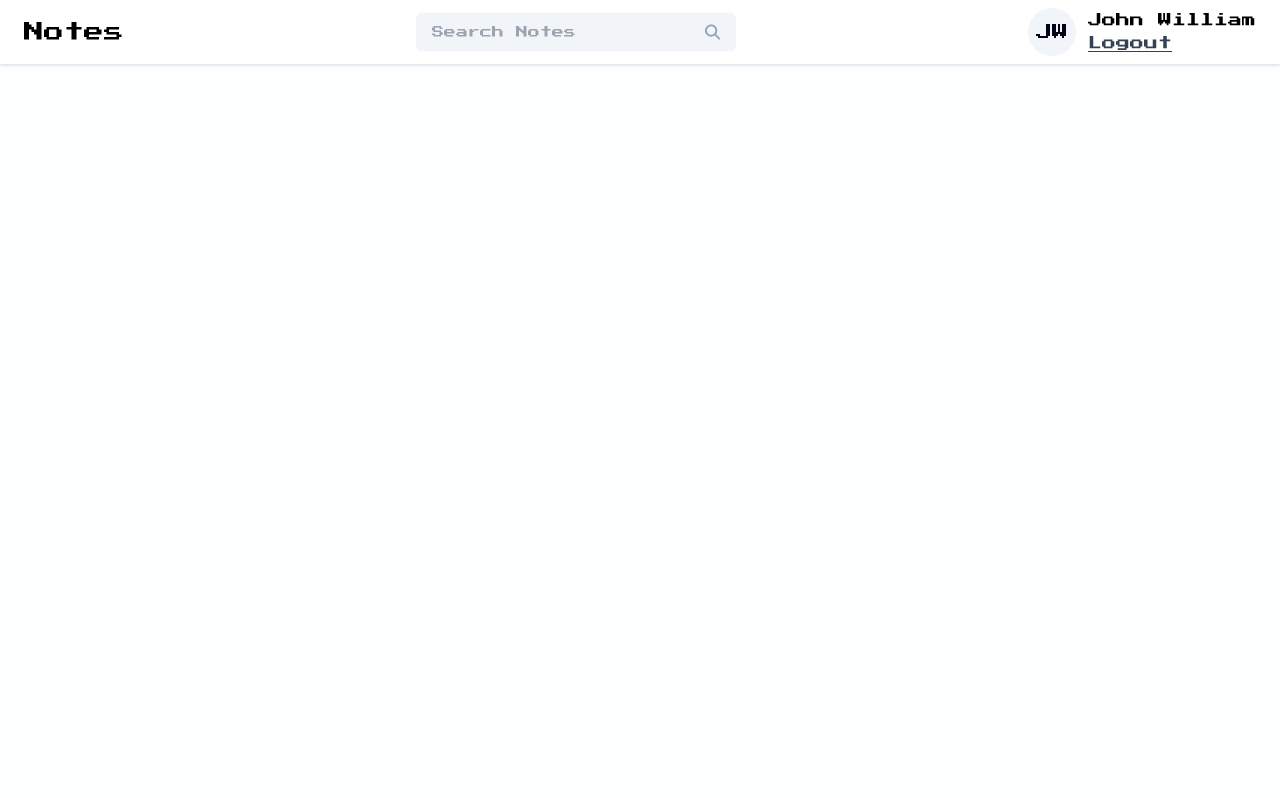
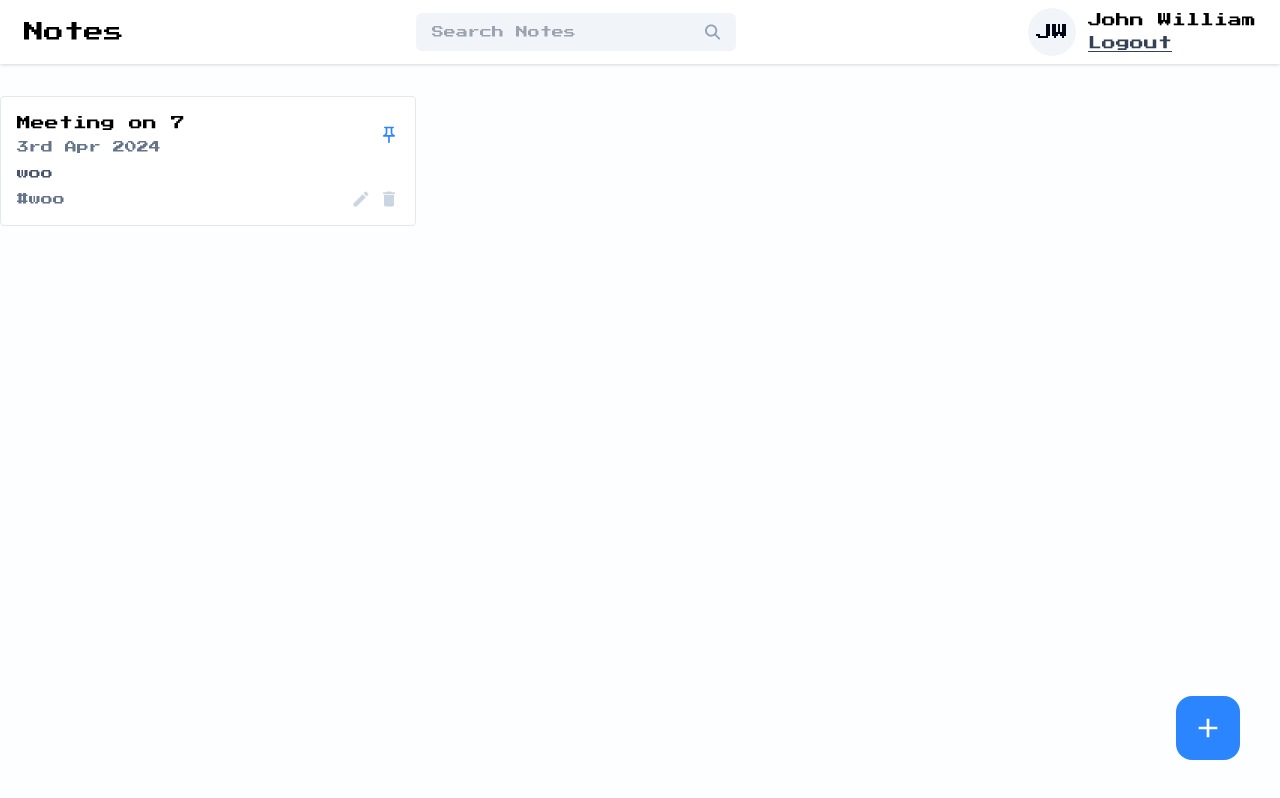
Before and after one commit to MegaClinton/noteTaker, a React (Vite) app in the folder frontend/notes-app/: page /dashboard in a window 1280 px wide. Built offline with nearby package versions, Linux system fonts and the light colour scheme.

Commit message:
finish frontend

```diff
--- a/frontend/notes-app/package.json
+++ b/frontend/notes-app/package.json
@@ -13,6 +13,7 @@
     "react": "^18.3.1",
     "react-dom": "^18.3.1",
     "react-icons": "^5.3.0",
+    "react-modal": "^3.16.1",
     "react-router-dom": "^6.27.0"
   },
   "devDependencies": {
--- /dev/null
+++ b/frontend/notes-app/src/components/Cards/NoteCard.jsx
@@ -0,0 +1,38 @@
+import React from 'react';
+import { MdOutlinePushPin } from 'react-icons/md';
+import { MdCreate, MdDelete} from 'react-icons/md'
+
+const NoteCard = ({title, date, content, tags, isPinned, onEdit, onDelete, onPinNote}) => {
+  return (
+    <div className="border rounded p-4 bg-white hover:shadow-xl transition-all ease-in-out">
+        <div className="flex items-center justify-between">
+            <div>
+                <h6 className="text-sm fond-medium">{title}</h6>
+                <span className="text-xs text-slate-500">{date}</span>
+
+            </div>
+
+            <MdOutlinePushPin className={`icon-btn ${isPinned ? 'text-primary' : 'text-slate-300'}`} onClick={onPinNote} />
+        </div>
+
+        <p className="text-xs text-slate-600 mt-2">{content?.slice(0, 60)}</p>
+
+        <div className="flex items-center justify-between mt-2">
+          <div className="text-xs text-slate-500">{tags}</div>
+
+          <div className="flex items-center gap-2">
+            <MdCreate
+              className="icon-btn hover:text-green-600"
+              onClick={onEdit}
+            />
+            <MdDelete
+              className="icon-btn hover:text-red-500"
+              onClick={onDelete}
+            />
+          </div>
+        </div>
+    </div>
+  )
+}
+
+export default NoteCard;
--- /dev/null
+++ b/frontend/notes-app/src/components/Input/TagInput.jsx
@@ -0,0 +1,68 @@
+import React, {useState} from 'react'
+import {MdAdd, MdClose} from 'react-icons/md'
+
+const TagInput = ({tags, setTags}) => {
+
+    const [inputValue, setInputValue] = useState("");
+
+    const handleInputChange =(e) => {
+        setInputValue(e.target.value);
+    };
+
+    const addNewTag = () => {
+        if (inputValue.trim() !== ""){
+            setTags([...tags, inputValue.trim()]);
+            setInputValue("");
+        }
+    };
+
+    const handleKeyDown = (e) => {
+        if (e.key === "Enter"){
+            addNewTag();
+        }
+    };
+
+    const handleRemoveTag = (tagToRemove) => {
+        setTags(tags.filter((tag) => tag !== tagToRemove));
+    };
+
+  return (
+    <div>
+        {tags?.length > 0 && (
+            <div className="flex items-center gap-2 flex-wrap mt-2">
+            {tags.map((tag, index) => (
+                <span key={index} className="flex items-center gap-2 text-sm text-slate-900 bg-slate-100 px-3 py-1 rounded">
+                    # {tag}
+                    <button onClick={()=>{
+                        handleRemoveTag(tag);
+                        }}
+                    >
+                        <MdClose />
+                    </button>
+                </span>
+            ))}
+        </div>
+        )}
+
+        <div className="flex items-center gap-4 mt-3">
+            <input
+                type="text"
+                value={inputValue}
+                className="text-sm bg-slate-50 border px-3 py-2 rounded outline-none"
+                placeholder="Add tags"
+                onChange={handleInputChange}
+                onKeyDown={handleKeyDown}
+            />
+            <button className="w-8 h-8 flex items-center justify-center rounded border border-blue-700 hover:bg-blue-700"
+                onClick={()=>{
+                    addNewTag();
+                }}
+            >
+                <MdAdd className="text-2xl text-blue-700 hover:text-white" />
+            </button>
+        </div>
+    </div>
+  )
+}
+
+export default TagInput;
--- a/frontend/notes-app/src/index.css
+++ b/frontend/notes-app/src/index.css
@@ -23,4 +23,12 @@
     .btn-primary {
         @apply w-full text-sm bg-primary text-white p-2 rounded my-1 hover:bg-blue-600;
     }
+
+    .icon-btn{
+        @apply text-xl text-slate-300 cursor-pointer hover:text-primary;
+    }
+
+    .input-label {
+        @apply text-xs text-slate-400;
+    }
 }
--- /dev/null
+++ b/frontend/notes-app/src/pages/Home/AddEditNotes.jsx
@@ -0,0 +1,83 @@
+import React, {useState} from 'react'
+import TagInput from '../../components/Input/TagInput'
+import {MdClose} from 'react-icons/md'
+
+const AddEditNotes = ({noteData, type, onClose}) => {
+
+    const [title, setTitle] = useState("");
+    const [content, setContent] = useState("");
+    const [tags, setTags] = useState([]);
+
+    const [error, setError] = useState(null);
+
+    // Add Note
+    const addNewNote = async () => {};
+
+    // Edit Note
+    const editNote = async () => {};
+
+    const handleAddNote = () => {
+        if (!title){
+            setError("Please enter the title");
+            return;
+        }
+
+        if(!content){
+            setError("Please enter the content");
+            return;
+        }
+
+        setError("");
+
+        if(type === "edit"){
+            editNote()
+        }
+        else{
+            addNewNote();
+        }
+    };
+  return (
+    <div className="relative">
+        <button className="w-10 h-10 rounded-full flex items-center justify-center absolute -top-3 -right-3 hover:bg-slate-50" onClick={onClose}>
+            <MdClose className="text-xl text-slate-400"/>
+        </button>
+        <div className="flex flex-col gap-2">
+            <label className="input-label">TITLE</label>
+            <input
+                type="text"
+                className="text-2xl bg-slate-50 text-slate-950 outline-none"
+                placeholder="Go to Gym"
+                value={title}
+                onChange={({target})=>setTitle(target.value)}
+            />
+        </div>
+
+        <div className="flex flex-col gap-2 mt-4">
+            <label className="input-label">CONTENT</label>
+            <textarea
+                type="text"
+                className="text-sm text-slate-950 outline-none bg-slate-50 p-2 rounded"
+                placeholder='Content'
+                rows={10}
+                value={content}
+                onChange={({target})=>setContent(target.value)}
+            />
+        </div>
+
+        <div className="mt-3">
+            <label className="input-label">TAGS</label>
+            <TagInput tags={tags} setTags={setTags}/>
+        </div>
+
+        {error && <p className="text-red-500 text-xs pt-4">
+            {error}
+        </p>}
+
+        <button className="btn-primary font-medium mt-5 p-3" onClick={handleAddNote}>
+            ADD
+        </button>
+    </div>
+  )
+}
+
+export default AddEditNotes
--- a/frontend/notes-app/src/pages/Home/Home.jsx
+++ b/frontend/notes-app/src/pages/Home/Home.jsx
@@ -1,10 +1,65 @@
-import React from 'react'
+import React, {useState} from 'react'
 import Navbar from '../../components/Navbar/Navbar'
+import NoteCard from '../../components/Cards/NoteCard';
+import { MdAdd } from 'react-icons/md';
+import AddEditNotes from './AddEditNotes';
+import Modal from 'react-modal';
 
 const Home = () => {
+
+    const [openAddEditModal, setOpenAddEditModal] = useState({
+        isShown: false,
+        type: "add",
+        data: null,
+    });
+
     return (
         <>
         <Navbar />
+
+        <div className="container mx-auto">
+            <div className="grid grid-cols-3 gap-4 mt-8">
+                <NoteCard
+                    title="Meeting on 7"
+                    date="3rd Apr 2024"
+                    content="woo"
+                    tags="#woo"
+                    isPinned={true}
+                    onEdit={()=>{}}
+                    onDelete={()=>{}}
+                    onPinNote={()=>{}}
+                />
+            </div>
+        </div>
+
+        <button
+            className="w-16 h-16 flex items-center justify-center rounded-2xl bg-primary hover:bg-blue-600 absolute right-10 bottom-10"
+            onClick={() => {
+                setOpenAddEditModal({isShown: true, type: "add", data: null })
+            }}
+        >
+            <MdAdd className="text-[32px] text-white"/>
+        </button>
+
+        <Modal
+            isOpen={openAddEditModal.isShown}
+            onRequestClose={()=>{}}
+            style={{
+                overlay: {
+                    backgroundColor: "rgba(0,0,0,0.2)",
+                },
+            }}
+            contentLabel=""
+            className="w-[40%] max-h-3/4 bg-white rounded-md mx-auto mt-14 p-5 overflow-scroll"
+        >
+            <AddEditNotes
+                type={openAddEditModal.type}
+                noteData={openAddEditModal.data}
+                onClose={() => {
+                    setOpenAddEditModal({isShown: false, type: "add", data: null });
+                }}
+            />
+        </Modal>
         </>
     );
 };
```
Also changed, not shown: 2 other files (tests, documents, lock files or other folders).
